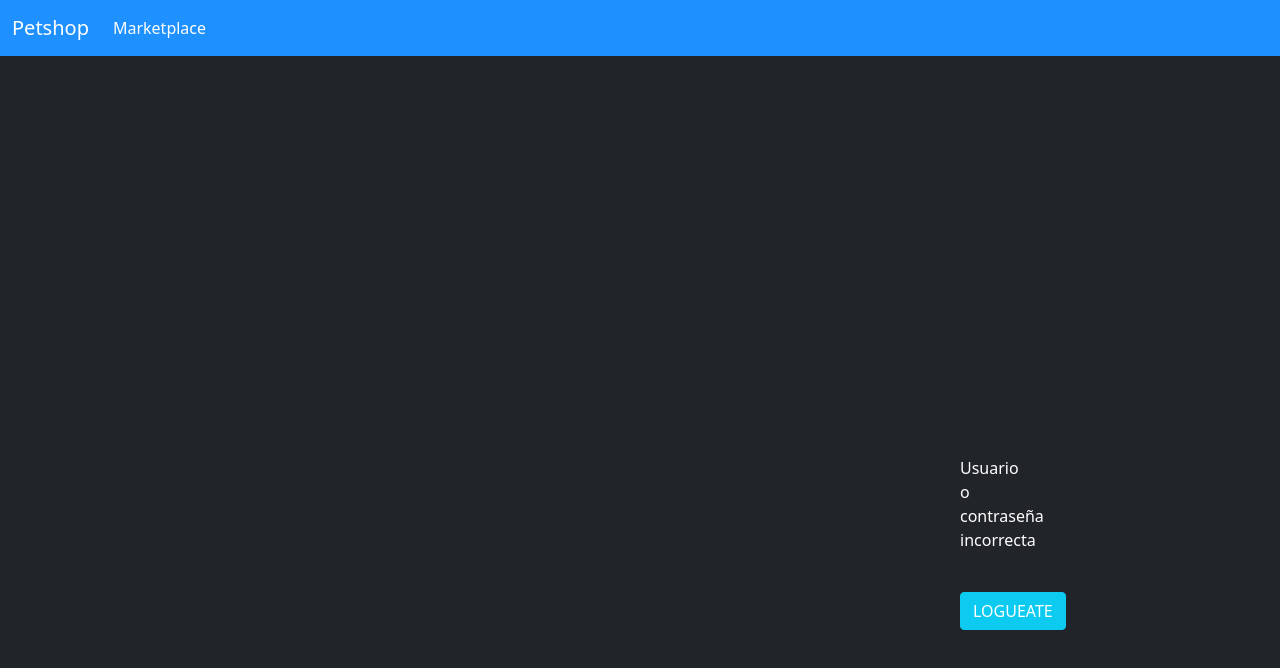
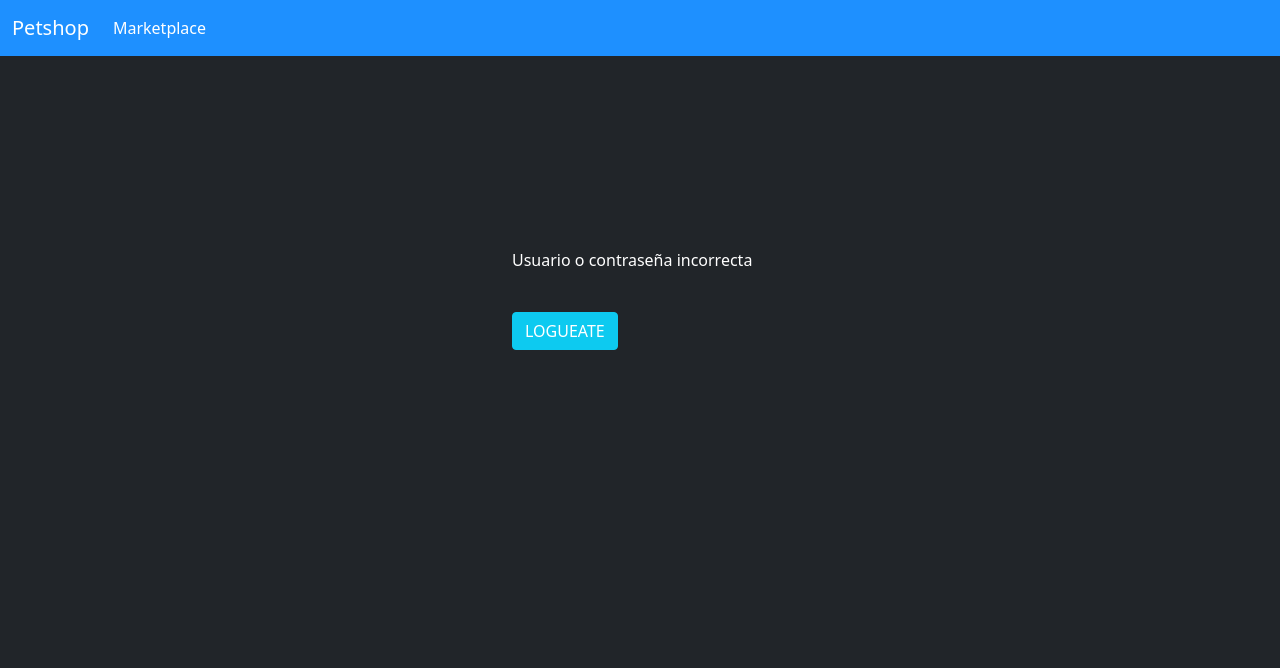
Before and after one commit to lennarx/TPFinalPNT2, a Vue app in the folder vue-marketplace/: page /unauthorized in a window 1280 px wide. Shown: the top 668 px of the page. Built offline with nearby package versions, Linux system fonts and the light colour scheme.

Commit message:
alineacion

```diff
--- a/vue-marketplace/src/components/login/Login.vue
+++ b/vue-marketplace/src/components/login/Login.vue
@@ -1,6 +1,6 @@
 <template>
     <div class="container">
-        <div class="row justify-content-center" style="margin-top: 12%; margin-left: 15%; padding-block: 2%; margin-right: 10%;">
+        <div class="row justify-content-center" style=" margin-left: 15%; margin-right: 10%;">
             <div class="col-6">
                 <form v-on:submit.prevent="onSubmit" style="width: 25%%">
                     <div style="display: block; margin-top: 10rem">
--- a/vue-marketplace/src/components/unauthorized/Unauthorized.vue
+++ b/vue-marketplace/src/components/unauthorized/Unauthorized.vue
@@ -1,5 +1,5 @@
 <template>
-  <div style="align-items: center;margin: 25rem 60rem 30rem 60rem;">
+  <div style="align-items: center;margin: 15% 30% 30% 40%;">
     <p>Usuario o contraseña incorrecta</p>
     <button class="btn btn-info mt-4 text-white" v-on:click="this.redirectToLogin()">LOGUEATE</button>
   </div>
```
